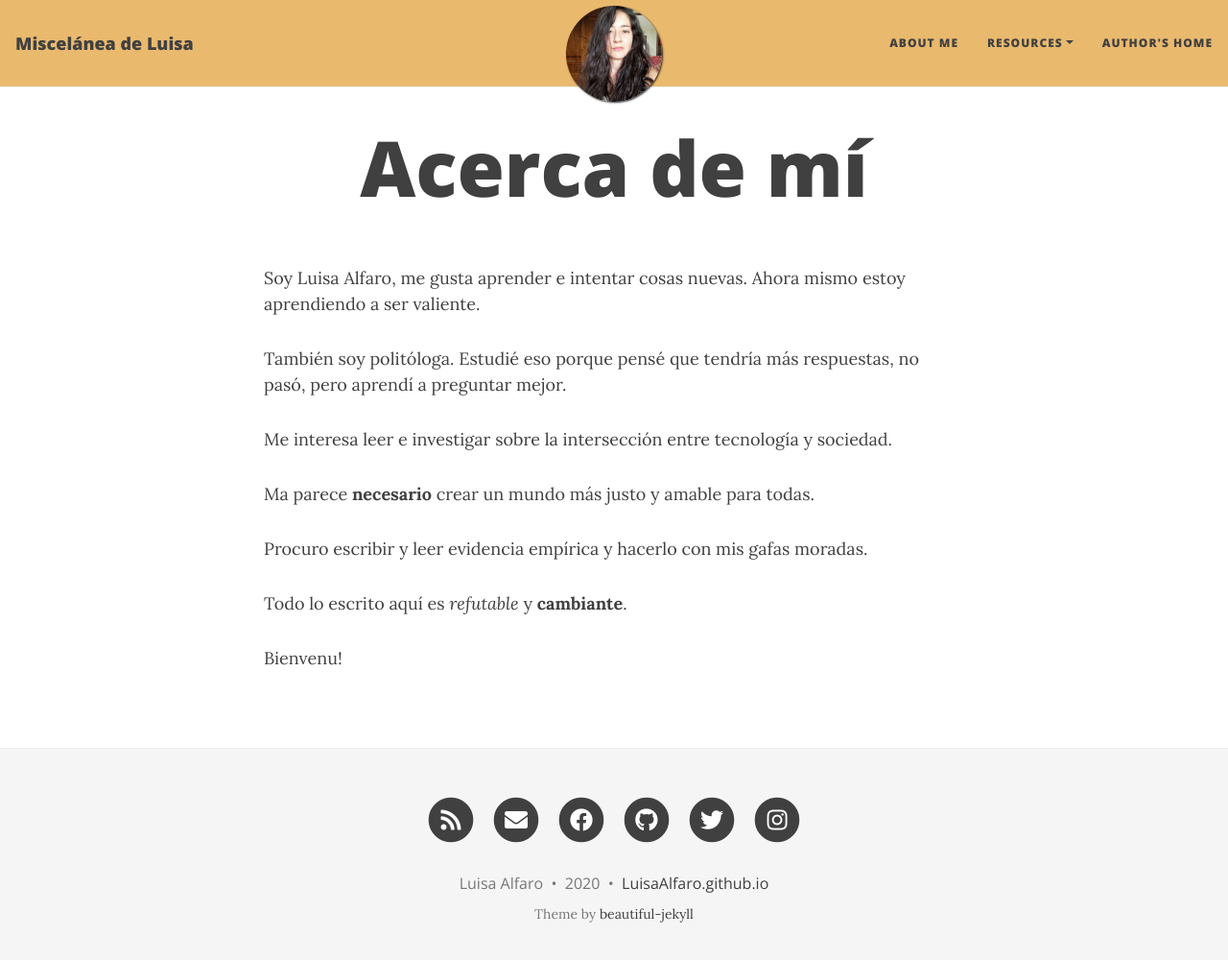
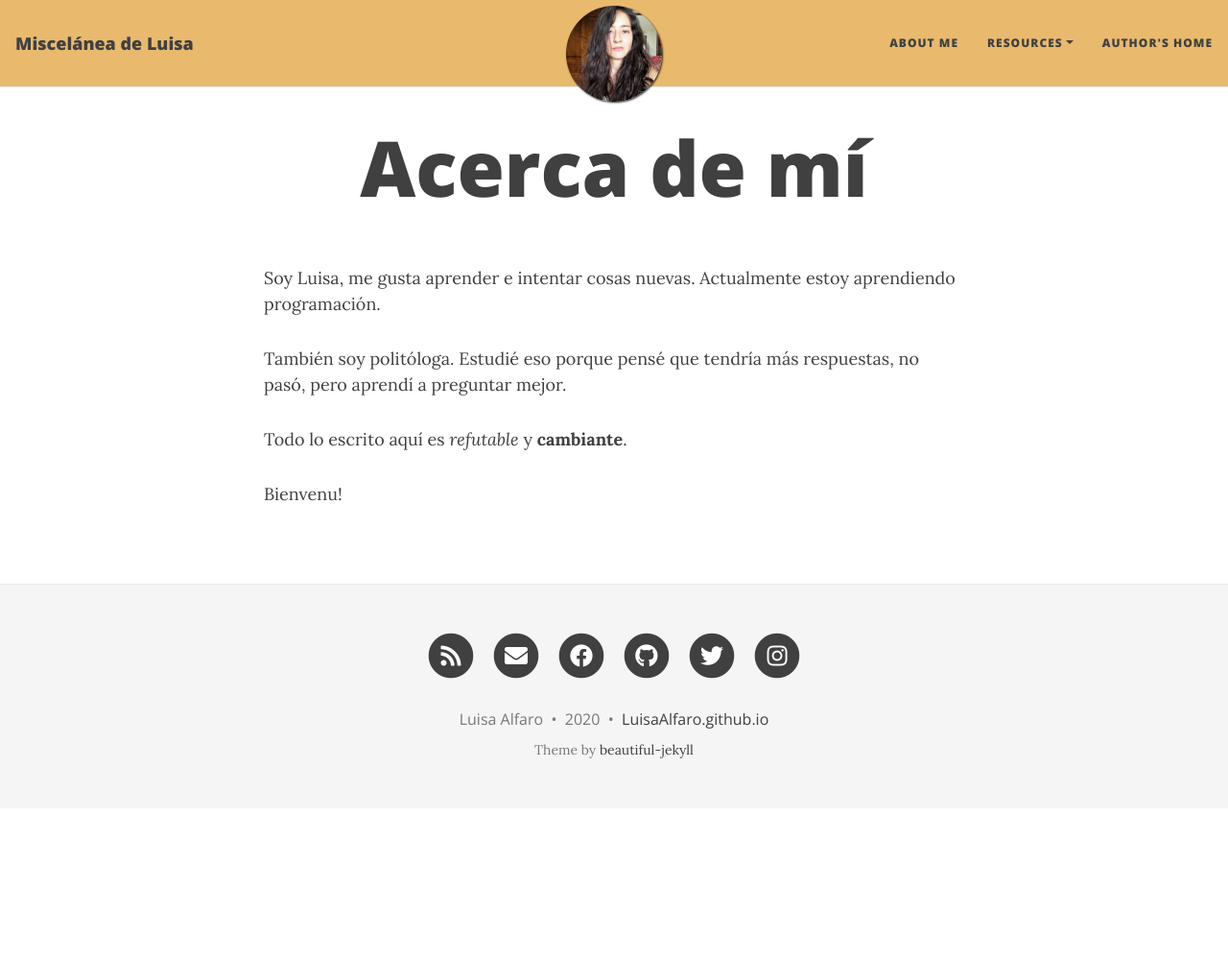
Before and after one commit to LuisaAlfaro/lovelace-blog, a Jekyll site: the page built from aboutme.md, in a window 1280 px wide and 1013 px high. Shown: the top 1000 px of the window at 96% size. Built offline with Jekyll 4.4.1, drawn with Linux system fonts in a browser that asks for light colours; nearby versions of some CDN libraries.

Commit message:
cambios en about me

```diff
--- a/aboutme.md
+++ b/aboutme.md
@@ -3,15 +3,9 @@ layout: page
 title: Acerca de mí
 ---
 
-Soy Luisa Alfaro, me gusta aprender e intentar cosas nuevas. Ahora mismo estoy aprendiendo a ser valiente.
+Soy Luisa, me gusta aprender e intentar cosas nuevas. Actualmente estoy aprendiendo programación.
 
 También soy politóloga. Estudié eso porque pensé que tendría más respuestas, no pasó, pero aprendí a preguntar mejor.
-
-Me interesa leer e investigar sobre la intersección entre tecnología y sociedad.
-
-Ma parece **necesario** crear un mundo más justo y amable para todas.
-
-Procuro escribir y leer evidencia empírica y hacerlo con mis gafas moradas.
 
 Todo lo escrito aquí es *refutable* y **cambiante**.
 
```
Also changed, not shown: _posts/2020-09-07-Funcionamiento de Git y comandos básicos en Git.md (+1 -1 lines).
